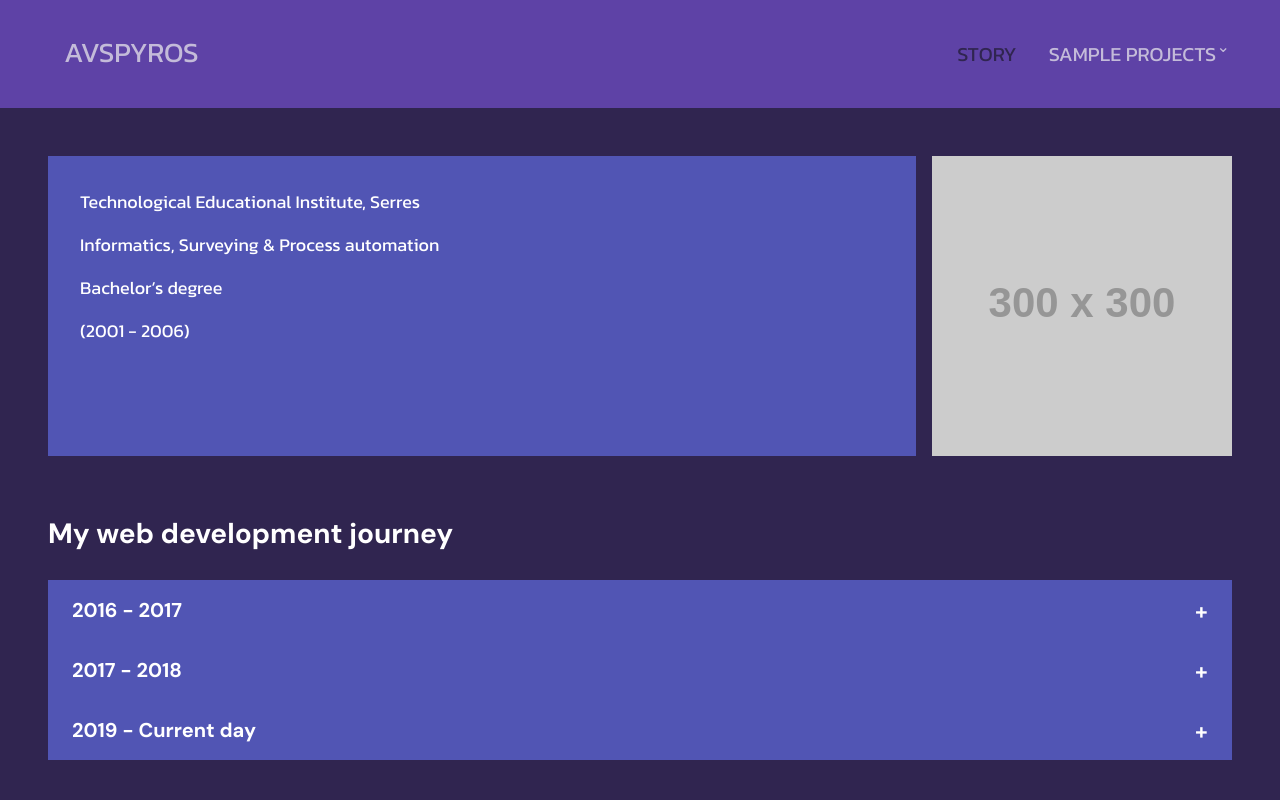
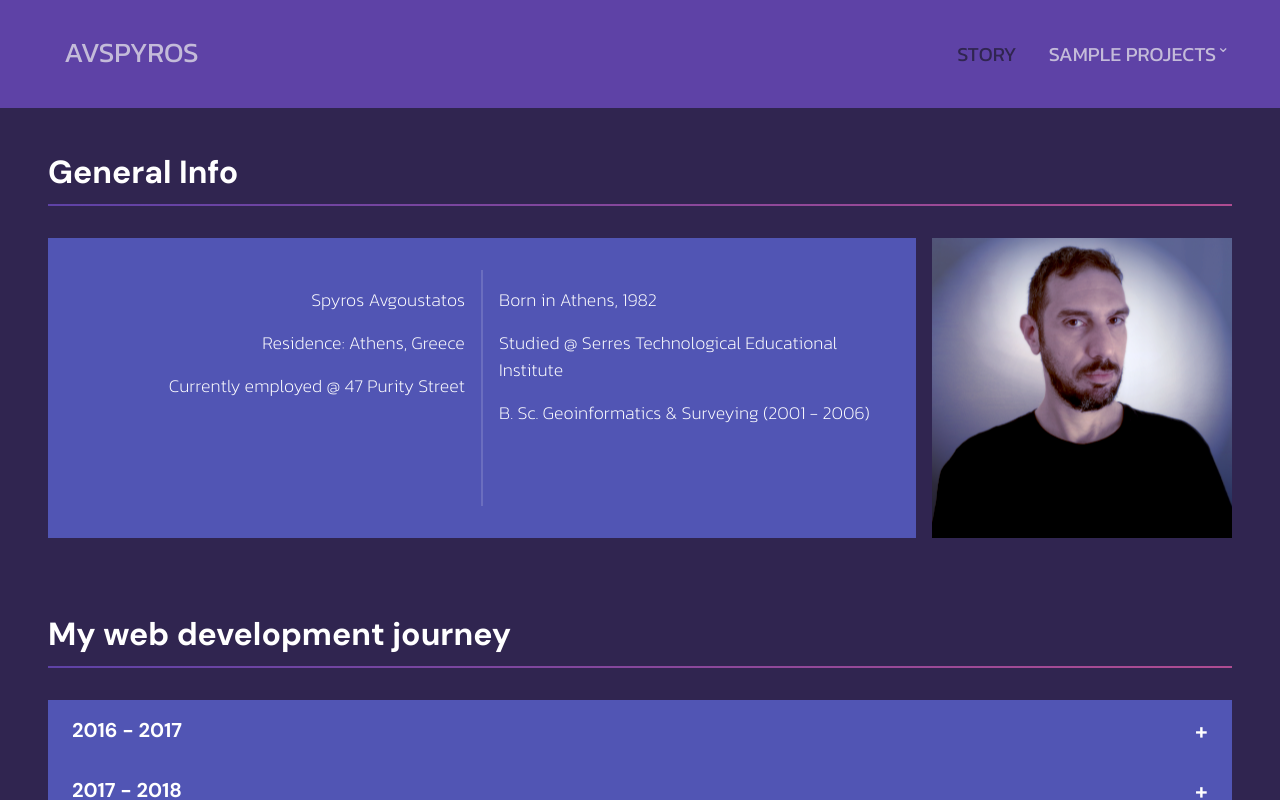
Before and after one commit to avspyros/Netmorph, a React (Vite) app: page /story in a window 1280 px wide. Shown: the top 800 px of the page. Built offline with nearby package versions, Linux system fonts and the light colour scheme.

Commit message:
Story page infoblocks progressed

```diff
--- /dev/null
+++ b/src/assets/index.js
@@ -0,0 +1,3 @@
+export { default as textswitcher } from './text-switcher.png'
+export { default as gamesboard } from './gamesboard.png'
+export { default as myhabeats } from './myhabeats.png'
--- a/src/components/InfoBlocks.jsx
+++ b/src/components/InfoBlocks.jsx
@@ -4,10 +4,17 @@ export default function InfoBlocks() {
     <div className="infoblocks-wrapper">
       <div className="infoblocks">
         <div className="infoblock">
-          <p>Technological Educational Institute, Serres</p>
-          <p>Informatics, Surveying & Process automation</p>
-          <p>Bachelor’s degree</p>
-          <p>(2001 - 2006)</p>
+          <div className="infoblock-inner">
+            <p>Spyros Avgoustatos</p>
+            <p>Residence: Athens, Greece</p>
+            <p>Currently employed @ 47 Purity Street</p>
+          </div>
+          <div className="vertical-divider"></div>
+          <div className="infoblock-inner">
+            <p>Born in Athens, 1982</p>
+            <p>Studied @ Serres Technological Educational Institute</p>
+            <p>B. Sc. Geoinformatics & Surveying (2001 - 2006)</p>
+          </div>
         </div>
         <div className="infoblock">
           <div className="avatar"></div>
--- a/src/pages/Story.jsx
+++ b/src/pages/Story.jsx
@@ -12,8 +12,9 @@ export default function Story() {
     <ContentWrapper>
       <PageNav />
       <Container>
+        <BlockHeader title="General Info" decor={true} />
         <InfoBlocks />
-        <BlockHeader title="My web development journey" />
+        <BlockHeader title="My web development journey" decor={true} />
         <Accordion />
       </Container>
       <Footer bgColor='footer-darkest' />
--- a/src/sections/Contact.jsx
+++ b/src/sections/Contact.jsx
@@ -19,7 +19,7 @@ export default function Contact() {
     emailjs.sendForm(SERVICE_ID, TEMPLATE_ID, form.current, PUBLIC_KEY)
       .then((result) => {
         console.log(result.text)
-        setMessage("Success!")
+        setMessage("Message sent")
       }, (error) => {
         console.log(error.text)
         setMessage("Something went wrong!")
--- a/src/sections/Profile.jsx
+++ b/src/sections/Profile.jsx
@@ -9,7 +9,7 @@ export default function Profile() {
       <Container>
         <BlockHeader
           title="Profile"
-          description="Over the years, either through self research and experimentation or by working hands on  on real products, I have acquired some expertise or familiarity with the following:"
+          description="Over the years, either through self research and experimentation or by working hands on  on real products, Spyros has acquired some expertise or familiarity with the following:"
         />
         <div className="profile-box-wrapper">
           {skillsAndTech.map(block => (
--- a/src/skillsAndTech.js
+++ b/src/skillsAndTech.js
@@ -2,42 +2,43 @@ const skillsAndTech = [
   {
     id: 1,
     title: "Languages & Technologies",
-    description: "HTML5, CSS3, JavaScript (ES6+), Sass, Tailwind, Bootstrap, React.js, Typescript, GSAP (Greensock), jQuery, PHP"
+    description: "HTML5, CSS3, JavaScript (ES6+), Sass, Tailwind, Bootstrap, React.js, Typescript, GSAP (Greensock), jQuery, Git Version Control, PHP"
   },
   {
     id: 2,
-    title: "HTML, CSS, Javascript",
-    description: "Firm grasp of web basics"
+    title: "Tools & Services",
+    description: "WordPress, Sitecore, Contentful, Braze, Mapp, Adoric, Adobe Animate, Adobe Photoshop, Adobe Illustrator, Figma / Adobe XD, Flashtalking, Sizmek, Segmanta"
   },
   {
     id: 3,
-    title: "HTML, CSS, Javascript",
-    description: "Firm grasp of web basics"
+    title: "Areas of Expertise",
+    description: "Responsive UI Design, Wordpress site building, Banner Ad Development, Email Development, DOM Manipulation, SEO best practices."
   },
   {
     id: 4,
-    title: "HTML, CSS, Javascript",
-    description: "Firm grasp of web basics"
+    title: "Achievements",
+    description: "Banner Ads, Landing Pages, Email Development for the local market of International companies, Custom and WordPress websites for local customers, mini web apps as a means of learning and experimentation."
   },
   {
     id: 5,
-    title: "HTML, CSS, Javascript",
-    description: "Firm grasp of web basics"
+    title: "Engineering",
+    title: "Design",
+    description: "Firm understanding of user-centered design principles to create responsive interfaces that are intuitive, user-friendly, and accessible."
   },
   {
     id: 6,
-    title: "HTML, CSS, Javascript",
-    description: "Firm grasp of web basics"
+    title: "Engineering",
+    description: "Approaching issues by analyzing requirements, assessing potential solutions and using critical thinking and problem decomposition to make development more efficient and manageable."
   },
   {
     id: 7,
-    title: "HTML, CSS, Javascript",
-    description: "Firm grasp of web basics"
+    title: "Project Management",
+    description: "Organizing, planning and managing the development process by setting priorities, coordinating with team member, updating stakeholders, trying to communicate ideas clearly for non tech associates or customers and with a clear target to meet deadlines."
   },
   {
     id: 8,
-    title: "HTML, CSS, Javascript",
-    description: "Firm grasp of web basics"
+    title: "Goals and aspirations",
+    description: "To explore in depth the technologies that are currently used and to learn strategies and good practices from other team members in order to achieve professional and robust results."
   },
 ]
 
--- a/src/style_components/_infoblocks.scss
+++ b/src/style_components/_infoblocks.scss
@@ -1,7 +1,7 @@
 @use '../style_global' as *;
 
 .infoblocks {
-  margin-bottom: 4rem;
+  margin-bottom: 5rem;
 
   @include mq($screen-sm) {
     display: flex;
@@ -16,8 +16,9 @@
     }
 
     @include mq($screen-sm) {
+      display: flex;
       background-color: $bg-neutral;
-      padding: 2rem;
+      padding: 2rem 0;
       flex: 3;
     }
   }
@@ -35,10 +36,35 @@
     .avatar {
       height: 100%;
       width: 100%;
-      background-image: url('https://placehold.co/300');
+      background-image: url('./assets/portfolio-avatar.png');
       background-size: cover;
       background-position: center;
       background-repeat: no-repeat;
     }
   }
+
+  .infoblock-inner {
+    text-align: center;
+    padding: 1rem;
+    flex: 1;
+  }
+
+  .infoblock-inner:nth-child(1) {
+    @include mq($screen-sm) {
+      text-align: right;
+    }
+  }
+
+  .infoblock-inner:nth-child(3) {
+    @include mq($screen-sm) {
+      text-align: left;
+    }
+  }
+
+  .vertical-divider {
+    // background: linear-gradient(to top, #5e42a6, #AF4C91);
+    background: $border-color;
+    width: 2px;
+    height: 100%;
+  }
 }
--- a/src/style_global/_texts.scss
+++ b/src/style_global/_texts.scss
@@ -20,7 +20,9 @@ h1 {
 }
 
 h2 {
-  font-size: 1.75rem;
+  font-size: 1.5rem;
+
+  @include mqs($screen-md, 2rem);
 
   @include mqs($screen-lg, 2.25rem);
 }
@@ -33,6 +35,7 @@ h3 {
 
 p {
   font-size: 1rem;
+  font-weight: 200;
   color: $text-secondary;
   line-height: 1.5;
   margin-bottom: 1rem;
```
Also changed, not shown: src/projects.js (+13 -19 lines), src/style_components/_blockheader.scss (+8 -0 lines), src/assets/portfolio-avatar.png (added).
